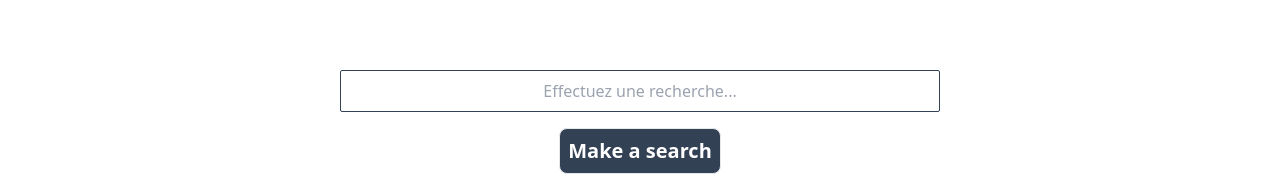
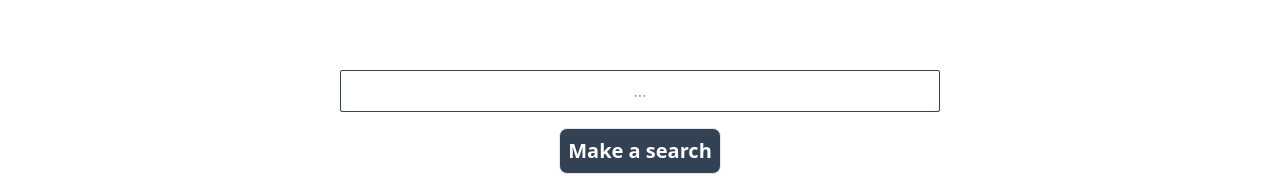
Before and after one commit to yandakiY/wiki-request, a Next.js app: page / in a window 1280 px wide. Shown: the part 294-470 px from the top of the page. Built offline with nearby package versions, Linux system fonts and the light colour scheme.

Commit message:
update input search

```diff
--- a/app/components/NewSearch.tsx
+++ b/app/components/NewSearch.tsx
@@ -26,7 +26,7 @@ export default function NewSearch() {
                         type="search"
                         value={search}
                         onChange={e => setSearch(e.target.value)}
-                        className='text-center text-base border border-slate-400 rounded-sm w-[350px] md:w-[350px] px-2 py-2 focus:outline-none' name="word" id="word" placeholder='Effectuez une nouvelle recherche...' />
+                        className='text-center text-base border border-slate-400 rounded-sm w-[350px] md:w-[350px] px-2 py-2 focus:outline-none' name="word" id="word" placeholder='...' />
                 </div>
             </div>
         </form>
--- a/app/components/Search.tsx
+++ b/app/components/Search.tsx
@@ -26,7 +26,7 @@ export default function Search() {
                         type="text"
                         value={search}
                         onChange={e => setSearch(e.target.value)}
-                        className='text-center text-base border border-slate-700 rounded-sm w-[300px] md:w-[600px] px-2 py-2 focus:outline-none' name="word" id="word" placeholder='Effectuez une recherche...' />
+                        className='text-center text-base border border-slate-700 rounded-sm w-[300px] md:w-[600px] px-2 py-2 focus:outline-none' name="word" id="word" placeholder='...' />
                 </div>
                 <div>
                     <button className='my-4 font-bold border text-xl p-2 text-white transition ease-in-out delay-150 bg-slate-700 hover:bg-slate-900 duration-300 rounded-lg'>Make a search</button>
```
